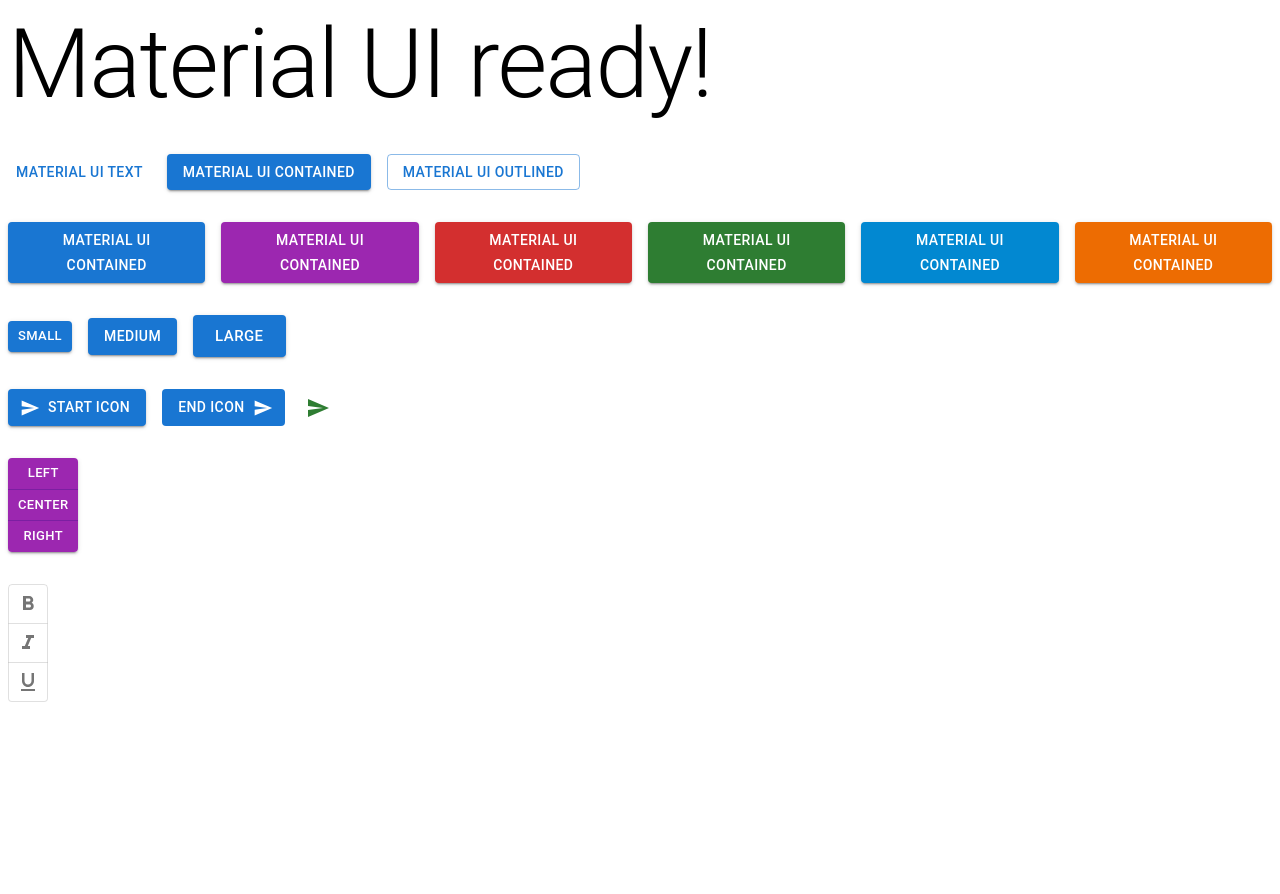
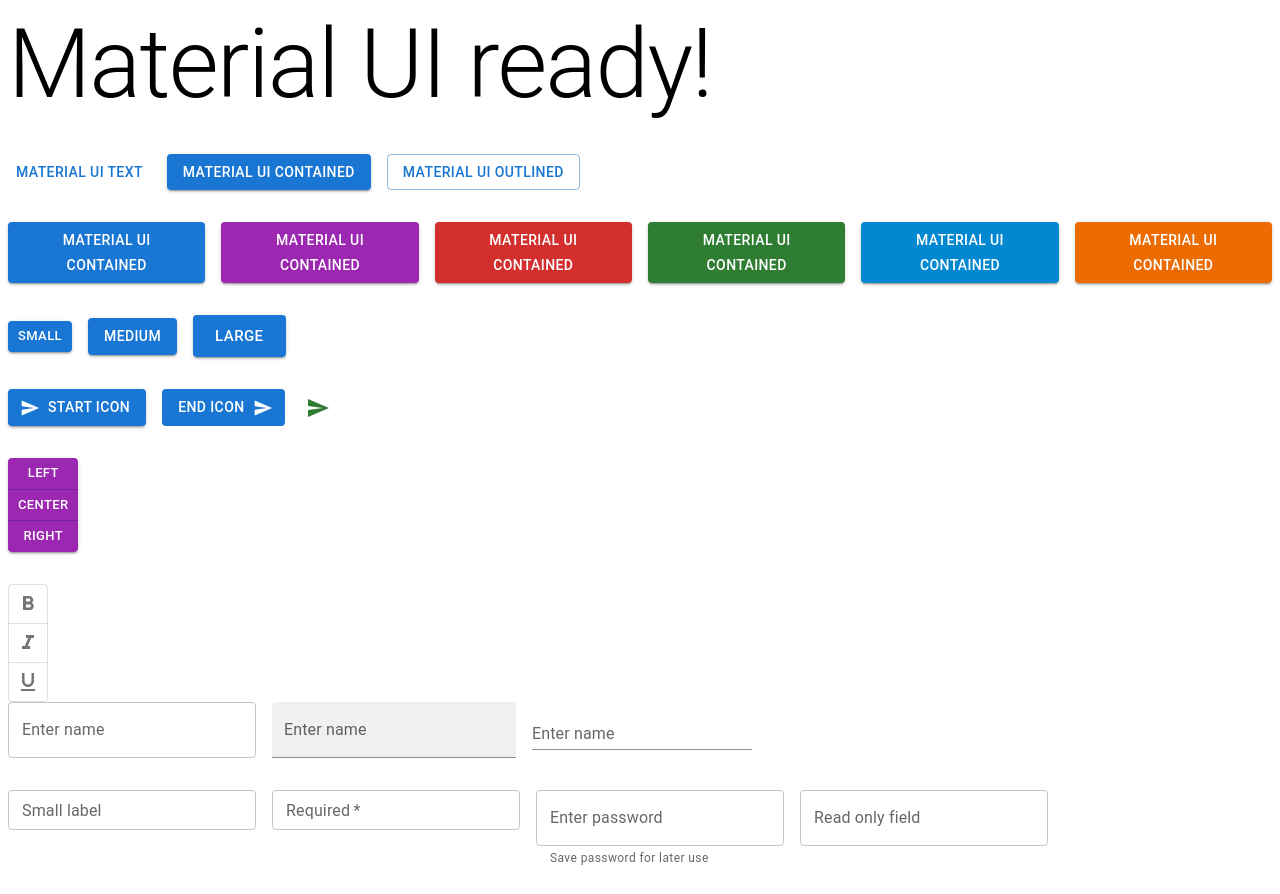
Before and after one commit to xiraynedev/material-ui-demo, a Next.js app: page / in a window 1280 px wide. Shown: the top 894 px of the page. Before the commit the page ends 800 px from the top, so only its background shows below. Built offline with nearby package versions, Linux system fonts and the light colour scheme.

Commit message:
add MuiTextField component

```diff
--- /dev/null
+++ b/components/MuiTextField.tsx
@@ -0,0 +1,41 @@
+import Stack from '@mui/material/Stack';
+import TextField from '@mui/material/TextField';
+import InputAdornment from '@mui/material/InputAdornment';
+
+export default function MuiTextField() {
+  return (
+    <Stack spacing={4}>
+      <Stack direction='row' spacing={2}>
+        <TextField label='Enter name' variant='outlined' />
+        <TextField label='Enter name' variant='filled' />
+        <TextField label='Enter name' variant='standard' />
+      </Stack>
+      <Stack direction='row' spacing={2}>
+        <TextField label='Small label' size='small' color='secondary' />
+        <TextField label='Required' size='small' color='secondary' required />
+        <TextField
+          label='Enter password'
+          type='password'
+          helperText='Save password for later use'
+        />
+        <TextField label='Read only field' InputProps={{ readOnly: true }} />
+      </Stack>
+      <Stack direction='row' spacing={2}>
+        <TextField
+          label='Amount'
+          type='number'
+          InputProps={{
+            startAdornment: <InputAdornment position='start'>$</InputAdornment>,
+          }}
+        />
+        <TextField
+          label='Weight'
+          type='number'
+          InputProps={{
+            endAdornment: <InputAdornment position='start'>kg</InputAdornment>,
+          }}
+        />
+      </Stack>
+    </Stack>
+  );
+}
--- a/pages/index.tsx
+++ b/pages/index.tsx
@@ -1,5 +1,6 @@
 import Typography from "@mui/material/Typography";
 import MuiButton from "../components/MuiButton";
+import MuiTextField from "../components/MuiTextField";
 import MuiTypography from "../components/MuiTypography";
 
 export default function HomePage() {
@@ -10,6 +11,7 @@
       </Typography>
       {/* <MuiTypography /> */}
       <MuiButton />
+      <MuiTextField />
     </div>
   )
 }
```
